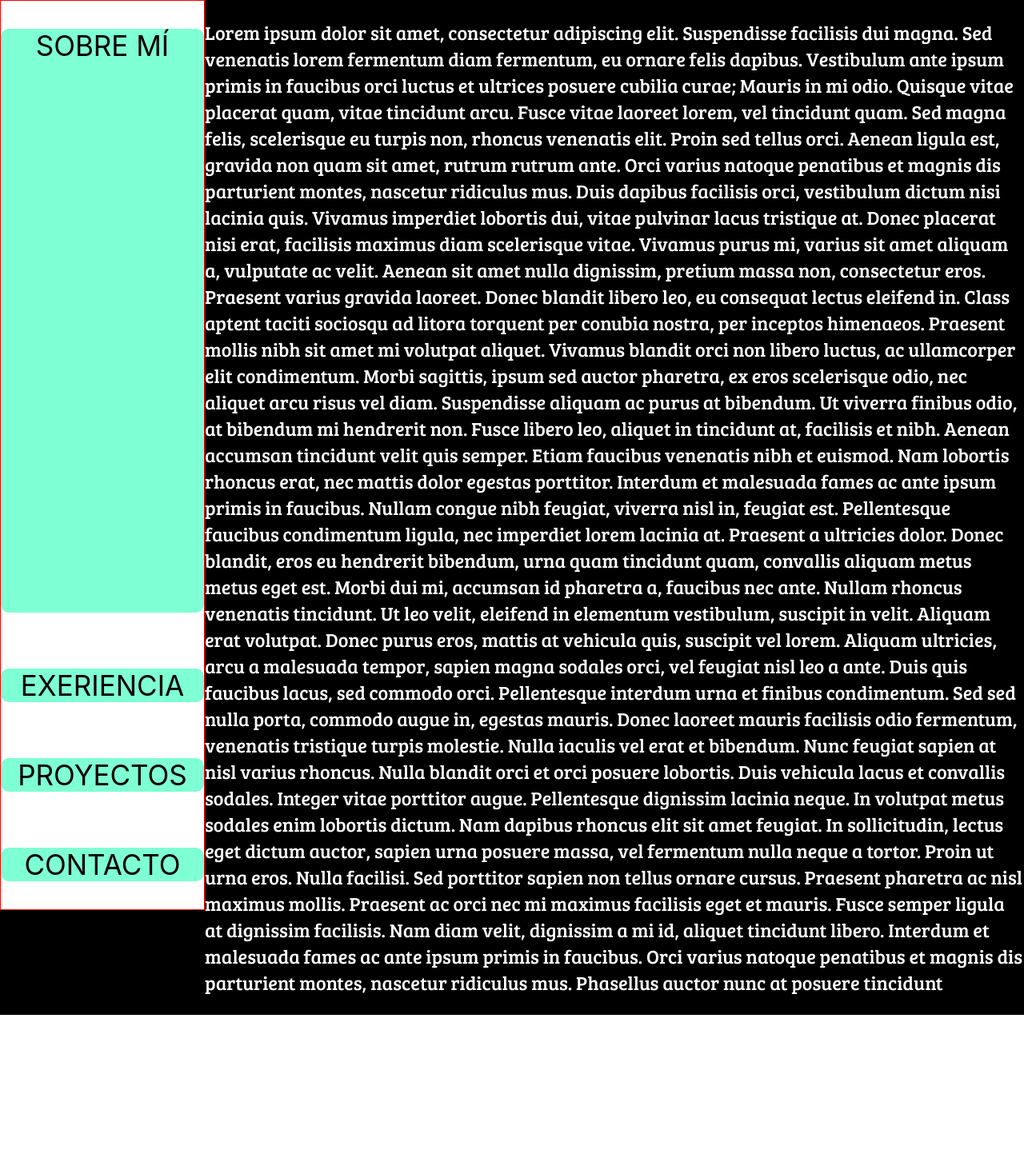
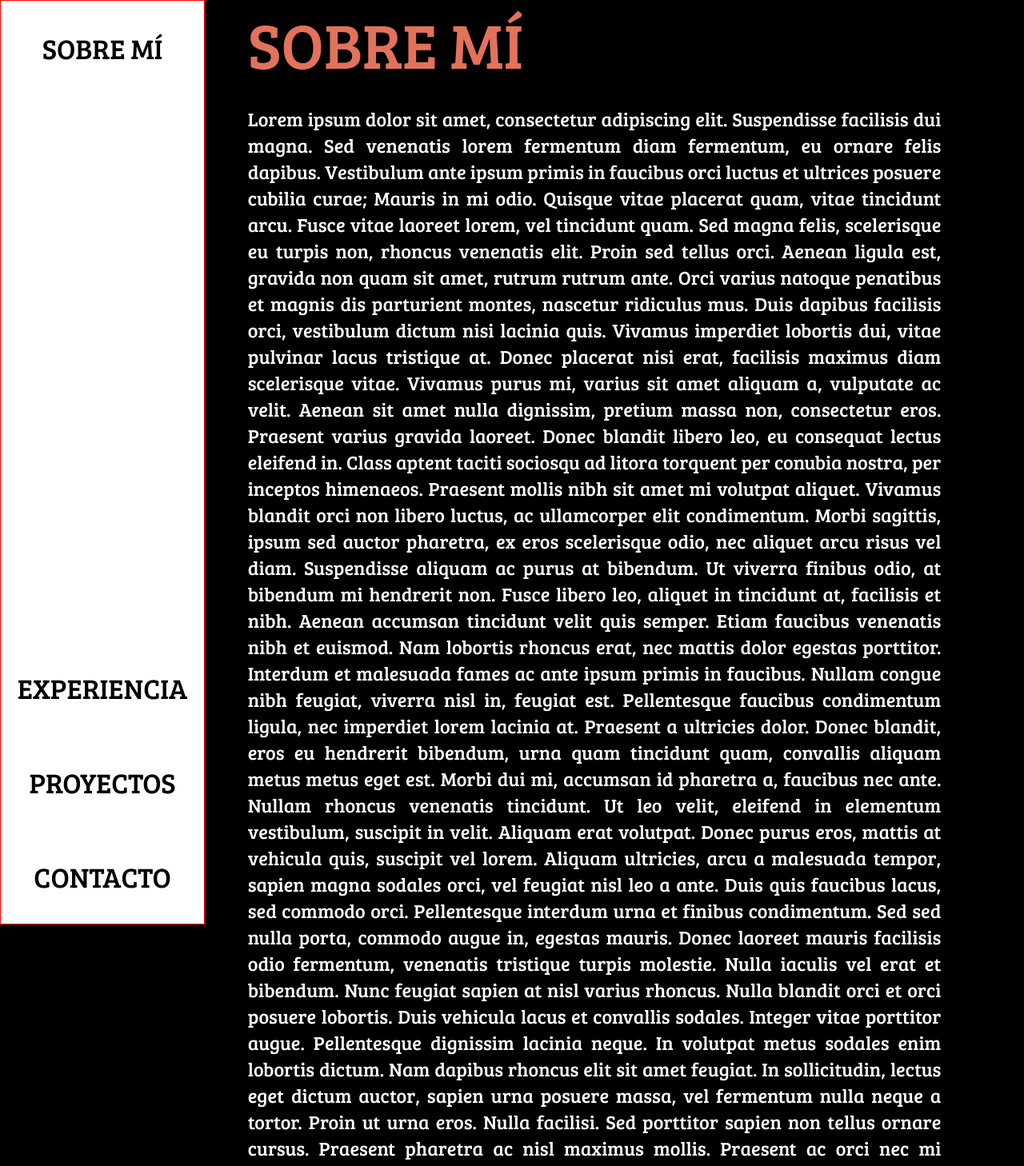
Before and after one commit to jepalfer/portfolio, a React (Create React App) app: page / in a window 1280 px wide. Shown: the top 1458 px of the page at 80% size. Before the commit the page ends 1269 px from the top, so only its background shows below. Built offline with nearby package versions, Linux system fonts and the light colour scheme.

Commit message:
added files

```diff
--- a/src/App.css
+++ /dev/null
@@ -1,12 +0,0 @@
-
-.Grid{
-  display: grid;
-  grid-template-columns: 20% 80%;
-  background: black;
-}
-
-.text{
-  color: white;
-  font-size: x-large;
-  font-family: 'breeserif', serif;
-}
--- a/src/App.js
+++ b/src/App.js
@@ -1,21 +1,25 @@
 import './Fonts.css';
-import './App.css';
-import SideMenu from './sideMenu.jsx';
+import './css/App.css';
+import SideMenu from './components/sideMenu.jsx';
+import AboutMe from './components/aboutMe.jsx';
+import SectionTitle from './components/sectionTitle.jsx';
 function App() {
   return (
     <div className="App">
       <header className="App-header">
         <section className="Grid">
           <SideMenu/>
-          <p className="text"> Lorem ipsum dolor sit amet, consectetur adipiscing elit. Suspendisse facilisis dui magna. Sed venenatis lorem fermentum diam fermentum, eu ornare felis dapibus. Vestibulum ante ipsum primis in faucibus orci luctus et ultrices posuere cubilia curae; Mauris in mi odio. Quisque vitae placerat quam, vitae tincidunt arcu. Fusce vitae laoreet lorem, vel tincidunt quam. Sed magna felis, scelerisque eu turpis non, rhoncus venenatis elit. Proin sed tellus orci. Aenean ligula est, gravida non quam sit amet, rutrum rutrum ante. Orci varius natoque penatibus et magnis dis parturient montes, nascetur ridiculus mus. Duis dapibus facilisis orci, vestibulum dictum nisi lacinia quis.
-
-Vivamus imperdiet lobortis dui, vitae pulvinar lacus tristique at. Donec placerat nisi erat, facilisis maximus diam scelerisque vitae. Vivamus purus mi, varius sit amet aliquam a, vulputate ac velit. Aenean sit amet nulla dignissim, pretium massa non, consectetur eros. Praesent varius gravida laoreet. Donec blandit libero leo, eu consequat lectus eleifend in. Class aptent taciti sociosqu ad litora torquent per conubia nostra, per inceptos himenaeos. Praesent mollis nibh sit amet mi volutpat aliquet. Vivamus blandit orci non libero luctus, ac ullamcorper elit condimentum. Morbi sagittis, ipsum sed auctor pharetra, ex eros scelerisque odio, nec aliquet arcu risus vel diam. Suspendisse aliquam ac purus at bibendum. Ut viverra finibus odio, at bibendum mi hendrerit non. Fusce libero leo, aliquet in tincidunt at, facilisis et nibh. Aenean accumsan tincidunt velit quis semper.
-
-Etiam faucibus venenatis nibh et euismod. Nam lobortis rhoncus erat, nec mattis dolor egestas porttitor. Interdum et malesuada fames ac ante ipsum primis in faucibus. Nullam congue nibh feugiat, viverra nisl in, feugiat est. Pellentesque faucibus condimentum ligula, nec imperdiet lorem lacinia at. Praesent a ultricies dolor. Donec blandit, eros eu hendrerit bibendum, urna quam tincidunt quam, convallis aliquam metus metus eget est. Morbi dui mi, accumsan id pharetra a, faucibus nec ante. Nullam rhoncus venenatis tincidunt. Ut leo velit, eleifend in elementum vestibulum, suscipit in velit. Aliquam erat volutpat. Donec purus eros, mattis at vehicula quis, suscipit vel lorem.
-
-Aliquam ultricies, arcu a malesuada tempor, sapien magna sodales orci, vel feugiat nisl leo a ante. Duis quis faucibus lacus, sed commodo orci. Pellentesque interdum urna et finibus condimentum. Sed sed nulla porta, commodo augue in, egestas mauris. Donec laoreet mauris facilisis odio fermentum, venenatis tristique turpis molestie. Nulla iaculis vel erat et bibendum. Nunc feugiat sapien at nisl varius rhoncus. Nulla blandit orci et orci posuere lobortis. Duis vehicula lacus et convallis sodales. Integer vitae porttitor augue. Pellentesque dignissim lacinia neque. In volutpat metus sodales enim lobortis dictum. Nam dapibus rhoncus elit sit amet feugiat. In sollicitudin, lectus eget dictum auctor, sapien urna posuere massa, vel fermentum nulla neque a tortor.
-
-Proin ut urna eros. Nulla facilisi. Sed porttitor sapien non tellus ornare cursus. Praesent pharetra ac nisl maximus mollis. Praesent ac orci nec mi maximus facilisis eget et mauris. Fusce semper ligula at dignissim facilisis. Nam diam velit, dignissim a mi id, aliquet tincidunt libero. Interdum et malesuada fames ac ante ipsum primis in faucibus. Orci varius natoque penatibus et magnis dis parturient montes, nascetur ridiculus mus. Phasellus auctor nunc at posuere tincidunt</p>
+          <div></div>
+          <section>
+            <SectionTitle nombre="SOBRE MÍ"/>
+            <AboutMe/>
+            <div className="Separator"></div>
+            <SectionTitle nombre="EXPERIENCIA"/>
+            <div className="Separator"></div>
+            <SectionTitle nombre="MIS PROYECTOS"/>
+            <div className="Separator"></div>
+            <SectionTitle nombre="CONTACTO"/>
+          </section>
         </section>
       </header>
     </div>
--- /dev/null
+++ b/src/components/aboutMe.jsx
@@ -0,0 +1,19 @@
+import '../css/aboutMe.css'
+import '../css/text.css'
+import React from 'react'
+
+function AboutMe() {
+  return (
+  <p className="text"> Lorem ipsum dolor sit amet, consectetur adipiscing elit. Suspendisse facilisis dui magna. Sed venenatis lorem fermentum diam fermentum, eu ornare felis dapibus. Vestibulum ante ipsum primis in faucibus orci luctus et ultrices posuere cubilia curae; Mauris in mi odio. Quisque vitae placerat quam, vitae tincidunt arcu. Fusce vitae laoreet lorem, vel tincidunt quam. Sed magna felis, scelerisque eu turpis non, rhoncus venenatis elit. Proin sed tellus orci. Aenean ligula est, gravida non quam sit amet, rutrum rutrum ante. Orci varius natoque penatibus et magnis dis parturient montes, nascetur ridiculus mus. Duis dapibus facilisis orci, vestibulum dictum nisi lacinia quis.
+
+    Vivamus imperdiet lobortis dui, vitae pulvinar lacus tristique at. Donec placerat nisi erat, facilisis maximus diam scelerisque vitae. Vivamus purus mi, varius sit amet aliquam a, vulputate ac velit. Aenean sit amet nulla dignissim, pretium massa non, consectetur eros. Praesent varius gravida laoreet. Donec blandit libero leo, eu consequat lectus eleifend in. Class aptent taciti sociosqu ad litora torquent per conubia nostra, per inceptos himenaeos. Praesent mollis nibh sit amet mi volutpat aliquet. Vivamus blandit orci non libero luctus, ac ullamcorper elit condimentum. Morbi sagittis, ipsum sed auctor pharetra, ex eros scelerisque odio, nec aliquet arcu risus vel diam. Suspendisse aliquam ac purus at bibendum. Ut viverra finibus odio, at bibendum mi hendrerit non. Fusce libero leo, aliquet in tincidunt at, facilisis et nibh. Aenean accumsan tincidunt velit quis semper.
+
+    Etiam faucibus venenatis nibh et euismod. Nam lobortis rhoncus erat, nec mattis dolor egestas porttitor. Interdum et malesuada fames ac ante ipsum primis in faucibus. Nullam congue nibh feugiat, viverra nisl in, feugiat est. Pellentesque faucibus condimentum ligula, nec imperdiet lorem lacinia at. Praesent a ultricies dolor. Donec blandit, eros eu hendrerit bibendum, urna quam tincidunt quam, convallis aliquam metus metus eget est. Morbi dui mi, accumsan id pharetra a, faucibus nec ante. Nullam rhoncus venenatis tincidunt. Ut leo velit, eleifend in elementum vestibulum, suscipit in velit. Aliquam erat volutpat. Donec purus eros, mattis at vehicula quis, suscipit vel lorem.
+
+    Aliquam ultricies, arcu a malesuada tempor, sapien magna sodales orci, vel feugiat nisl leo a ante. Duis quis faucibus lacus, sed commodo orci. Pellentesque interdum urna et finibus condimentum. Sed sed nulla porta, commodo augue in, egestas mauris. Donec laoreet mauris facilisis odio fermentum, venenatis tristique turpis molestie. Nulla iaculis vel erat et bibendum. Nunc feugiat sapien at nisl varius rhoncus. Nulla blandit orci et orci posuere lobortis. Duis vehicula lacus et convallis sodales. Integer vitae porttitor augue. Pellentesque dignissim lacinia neque. In volutpat metus sodales enim lobortis dictum. Nam dapibus rhoncus elit sit amet feugiat. In sollicitudin, lectus eget dictum auctor, sapien urna posuere massa, vel fermentum nulla neque a tortor.
+
+    Proin ut urna eros. Nulla facilisi. Sed porttitor sapien non tellus ornare cursus. Praesent pharetra ac nisl maximus mollis. Praesent ac orci nec mi maximus facilisis eget et mauris. Fusce semper ligula at dignissim facilisis. Nam diam velit, dignissim a mi id, aliquet tincidunt libero. Interdum et malesuada fames ac ante ipsum primis in faucibus. Orci varius natoque penatibus et magnis dis parturient montes, nascetur ridiculus mus. Phasellus auctor nunc at posuere tincidunt</p>
+  )
+}
+
+export default AboutMe;
--- /dev/null
+++ b/src/components/sectionTitle.jsx
@@ -0,0 +1,12 @@
+import '../css/text.css'
+import React from 'react'
+
+function SectionTitle({nombre}) {
+  return (
+    <text className="title">
+        {nombre}
+    </text>
+  )
+}
+
+export default SectionTitle;
--- /dev/null
+++ b/src/components/sideBarButton.jsx
@@ -0,0 +1,12 @@
+import '../css/sideBarButton.css'
+import React from 'react'
+
+function SideBarButton({text}) {
+  return (
+    <p className="SideBarText">
+        {text}
+    </p>
+  )
+}
+
+export default SideBarButton;
--- /dev/null
+++ b/src/components/sideMenu.jsx
@@ -0,0 +1,19 @@
+import '../css/sideMenu.css'
+import React from 'react'
+import SideBarButton from './sideBarButton';
+
+function SideMenu() {
+  return (
+    <aside className ="Side-bar">
+        <section className="Side-bar-grid">
+            <SideBarButton text = "SOBRE MÍ"/>
+            <SideBarButton text = "EXPERIENCIA"/>
+            <SideBarButton text = "PROYECTOS"/>
+            <SideBarButton text = "CONTACTO"/>
+
+        </section>
+    </aside>
+  )
+}
+
+export default SideMenu;
--- /dev/null
+++ b/src/css/App.css
@@ -0,0 +1,10 @@
+
+.Grid{
+  display: grid;
+  grid-template-columns: 20% 4.2% auto 8.1%;
+  background: black;
+}
+
+.Separator{
+  padding: 5vh;
+}
--- /dev/null
+++ b/src/css/aboutMe.css
@@ -0,0 +1,6 @@
+.text{
+  color: white;
+  font-size: x-large;
+  font-family: 'breeserif', serif;
+  text-align: justify;
+}
--- /dev/null
+++ b/src/css/sideBarButton.css
@@ -0,0 +1,6 @@
+
+.SideBarText{
+    color: #000000;
+    font-size: 35px;
+    font-family: 'breeserif', serif;
+}
--- a/src/sideMenu.css
+++ b/src/css/sideMenu.css
@@ -4,7 +4,6 @@
 }
 
 .Grid section p{
-    background-color: aquamarine;
     border-radius: 10px;
 }
 
@@ -14,8 +13,3 @@
   grid-template-rows: 100vh;
   border: 1px solid red;
 }
-
-.SideBarText{
-    color: #000000;
-    font-size: 35px;
-}
--- /dev/null
+++ b/src/css/text.css
@@ -0,0 +1,5 @@
+.title{
+    font-size: 10vh;
+    color: #E2725B;
+    font-family: 'breeserif', serif;
+}
--- a/src/sideMenu.jsx
+++ /dev/null
@@ -1,26 +0,0 @@
-import './sideMenu.css'
-import React from 'react'
-
-function SideMenu() {
-  return (
-    <aside className ="Side-bar">
-        <section className="Side-bar-grid">
-            <p className="SideBarText">
-                SOBRE MÍ
-            </p>
-            <p className="SideBarText">
-                EXERIENCIA
-            </p>
-            <p className="SideBarText">
-                PROYECTOS
-            </p>
-            <p className="SideBarText">
-                CONTACTO
-            </p>
-
-        </section>
-    </aside>
-  )
-}
-
-export default SideMenu;
```
